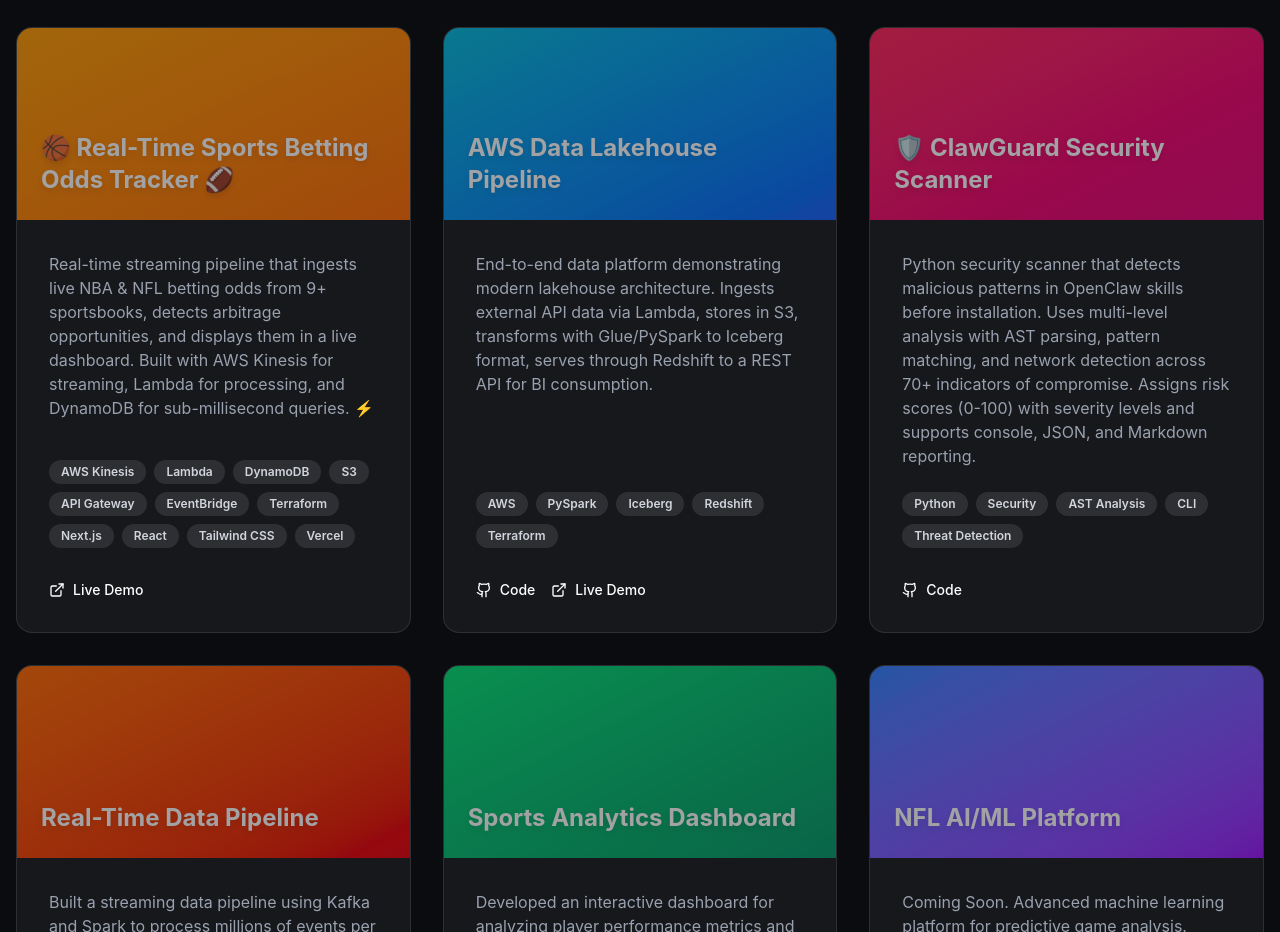
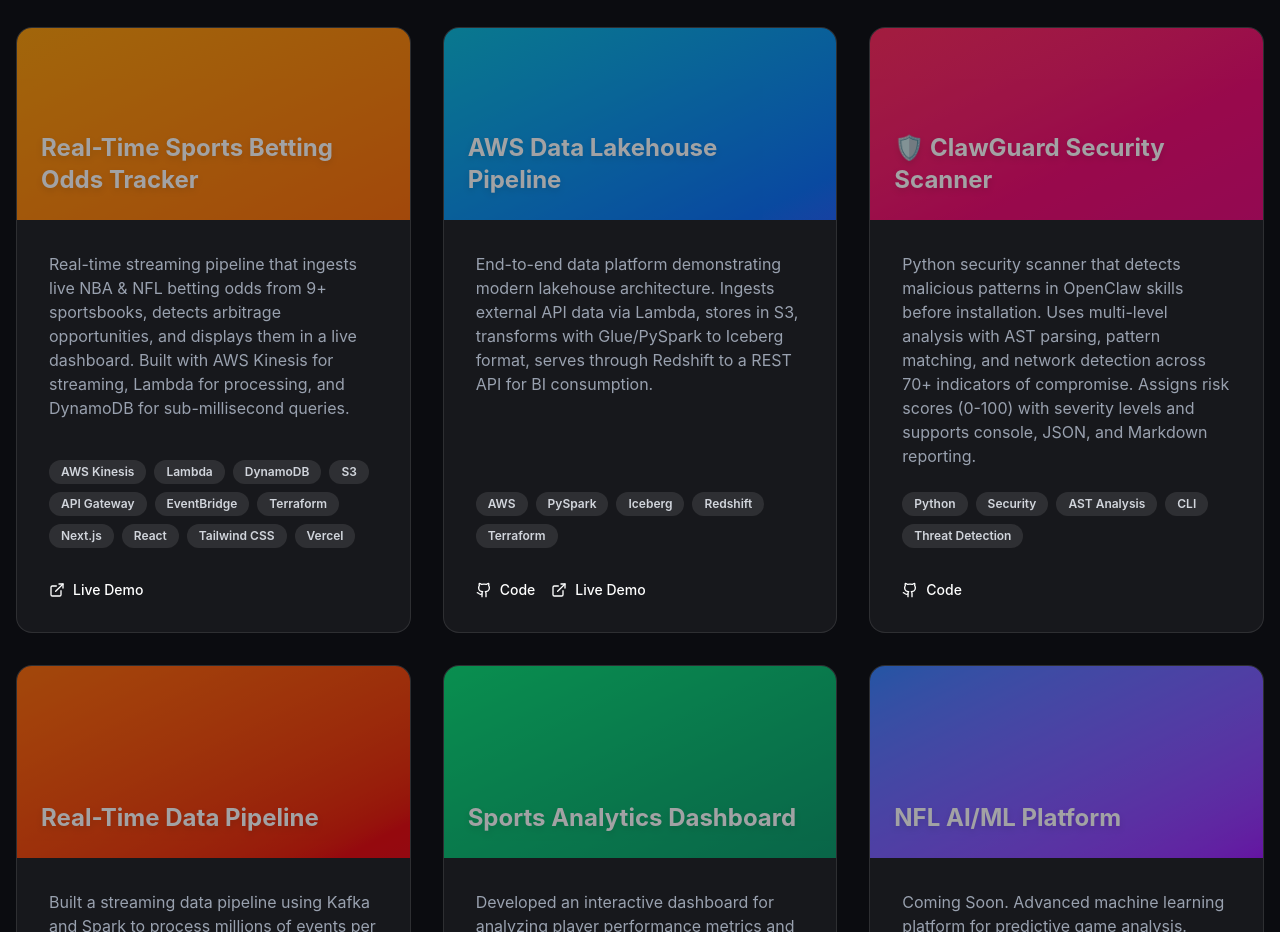
Before and after one commit to devinfloyd1/devinfloyd_portfolio, a React (Vite) app: page / in a window 1280 px wide. Shown: the part 4240-5172 px from the top of the page. Built offline with nearby package versions, Linux system fonts and the light colour scheme.

Commit message:
fix: remove emojis from sports betting project

```diff
--- a/src/components/Projects.jsx
+++ b/src/components/Projects.jsx
@@ -3,8 +3,8 @@
 
 const projects = [
     {
-        title: "🏀 Real-Time Sports Betting Odds Tracker 🏈",
-        description: "Real-time streaming pipeline that ingests live NBA & NFL betting odds from 9+ sportsbooks, detects arbitrage opportunities, and displays them in a live dashboard. Built with AWS Kinesis for streaming, Lambda for processing, and DynamoDB for sub-millisecond queries. ⚡",
+        title: "Real-Time Sports Betting Odds Tracker",
+        description: "Real-time streaming pipeline that ingests live NBA & NFL betting odds from 9+ sportsbooks, detects arbitrage opportunities, and displays them in a live dashboard. Built with AWS Kinesis for streaming, Lambda for processing, and DynamoDB for sub-millisecond queries.",
         tags: ["AWS Kinesis", "Lambda", "DynamoDB", "S3", "API Gateway", "EventBridge", "Terraform", "Next.js", "React", "Tailwind CSS", "Vercel"],
         github: null,
         demo: "https://sports-betting-pipeline.vercel.app/",
```
